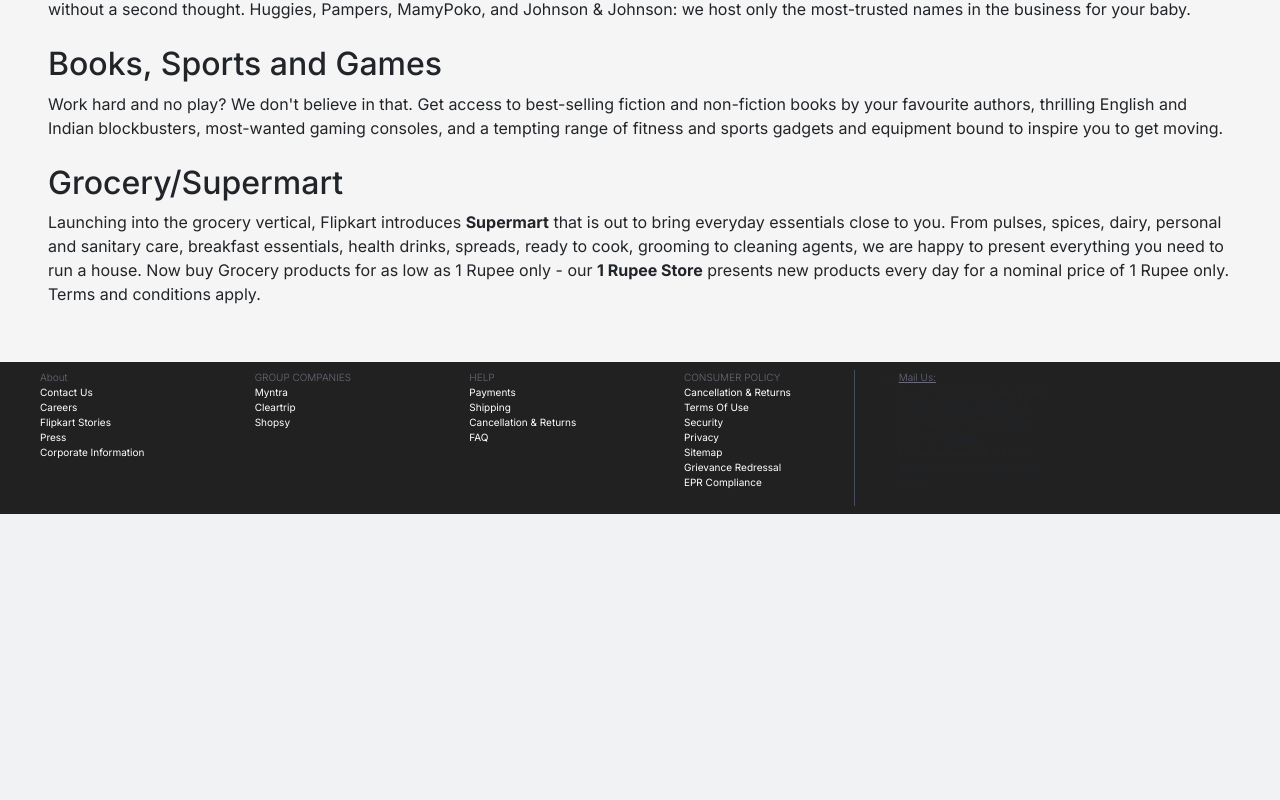
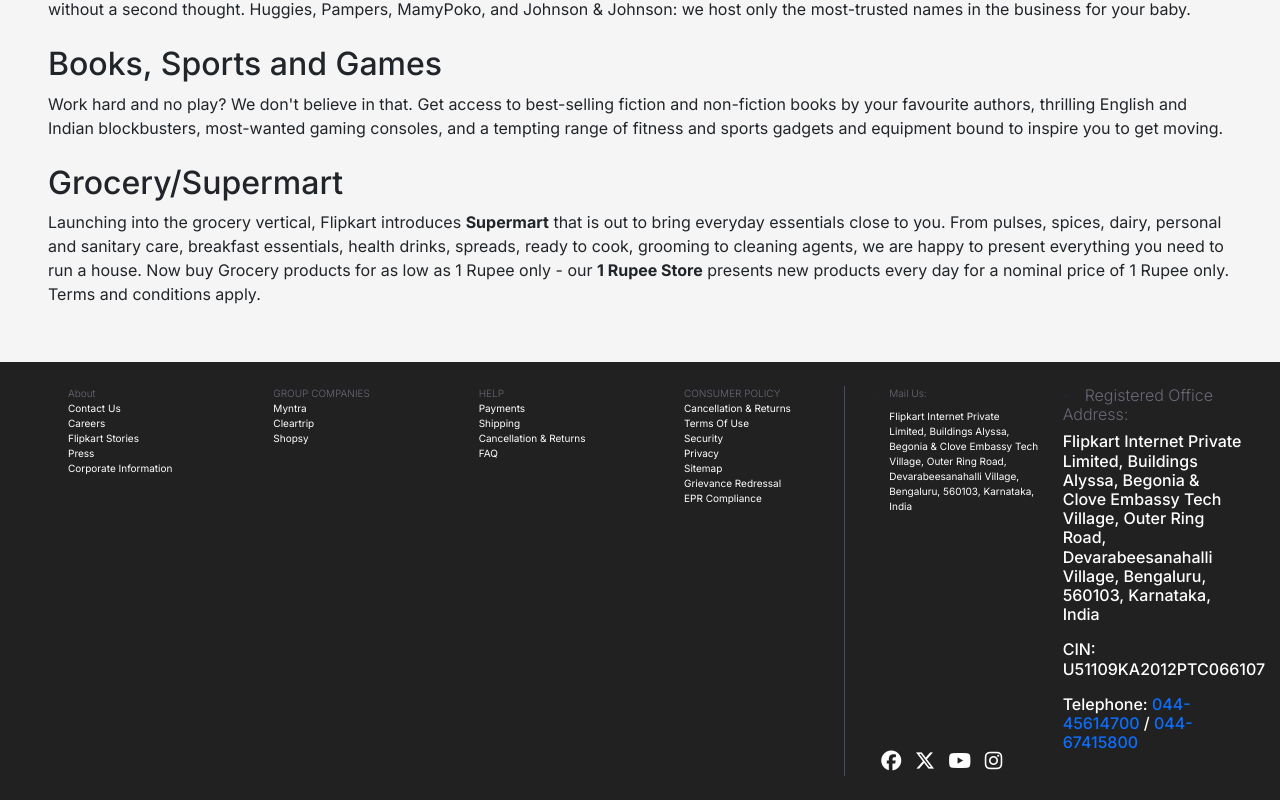
Before and after one commit to Owasiul/Flipkart_clone, a plain HTML site: page index.html in a window 1280 px wide. Shown: the part 8892-9692 px from the top of the page. Before the commit the page ends 9406 px from the top, so only its background shows below. Drawn offline with nearby package versions, Linux system fonts and the light colour scheme.

Commit message:
Enhance footer layout and styling with additional social links and address details & this update is for PC view only.

```diff
--- a/index.html
+++ b/index.html
@@ -2430,7 +2430,7 @@
         </div>
       </div>
       <!-- footer bottom -->
-      <div class="footer-bottom mt-2 p-2 row row-cols-6 justify-content-left">
+      <div class="footer-bottom mt-2 p-4 m-0 m-auto row row-cols-6 justify-content-left">
         <div class="col ml-2 unl">
           <ul>
             <li><a class="head" href="#">About</a></li>
@@ -2474,16 +2474,35 @@
           </ul>
         </div>
 
+        <div class="d-flex flex-column ">
         <div class="col">
           <ul>
-            <li><a class="head" href="#">Mail Us:</a></li>
-            <address>
+            <li><a class="head text-decoration-none" href="#">Mail Us:</a></li>
+            <address class=" mt-2 text-white">
               Flipkart Internet Private Limited, Buildings Alyssa, Begonia &amp;
               Clove Embassy Tech Village, Outer Ring Road, Devarabeesanahalli
               Village, Bengaluru, 560103, Karnataka, India
             </address>
           </ul>
         </div>
+        <div class="social fs-5 ms-4">
+          <a href="#"><i class="fa-brands text-white me-2 fa-facebook"></i></a>
+          <a href="#"><i class="fa-brands text-white me-2 fa-x-twitter"></i></a>
+          <a href="#"><i class="fa-brands text-white me-2 fa-youtube"></i></a>
+          <a href="#"><i class="fa-brands text-white me-2 fa-instagram"></i></a>
+        </div>
+      </div>
+
+      <div class="col unl h6">
+        <li><a href="#" class="head text-decoration-none text-start">Registered Office Address:</a></li>
+        <address class="mt-2 text-white">
+          Flipkart Internet Private Limited, Buildings Alyssa, Begonia &amp;
+          Clove Embassy Tech Village, Outer Ring Road, Devarabeesanahalli
+          Village, Bengaluru, 560103, Karnataka, India
+        </address>
+        <p class="text-white ts">CIN: U51109KA2012PTC066107</p>
+        <p class="text-white ts">Telephone: <span class="text-primary">044-45614700</span> / <span class="text-primary">044-67415800</span></p>
+      </div>
       </div>
     </footer>
     <script
--- a/style.scss
+++ b/style.scss
@@ -90,4 +90,7 @@ footer {
    .Xtae{
     border-right: 1px solid #454d5e;
    }
+   .ts{
+    font-size: xx-small;
+   }
 }
```
